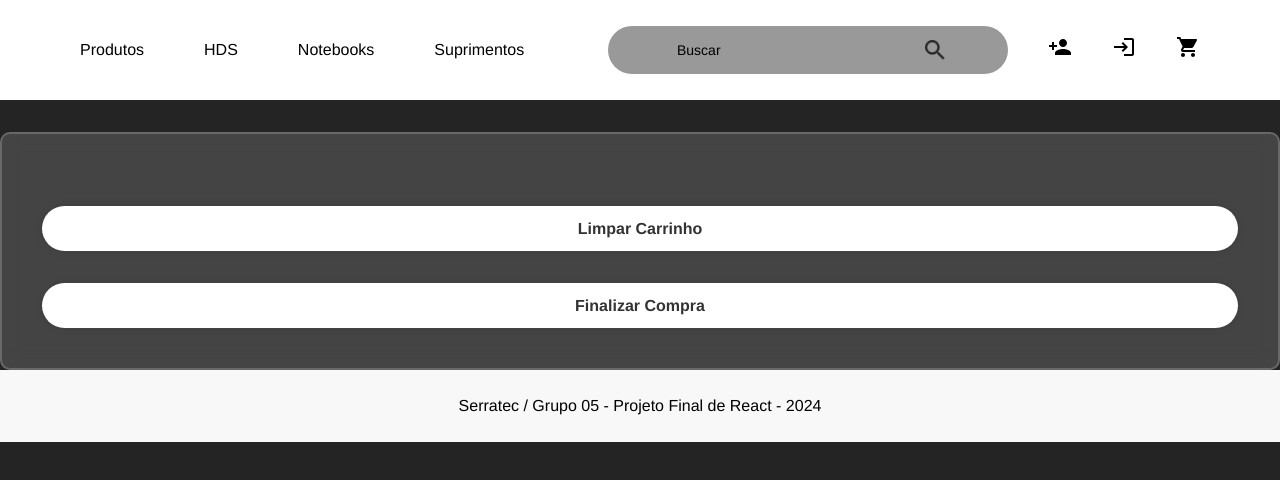
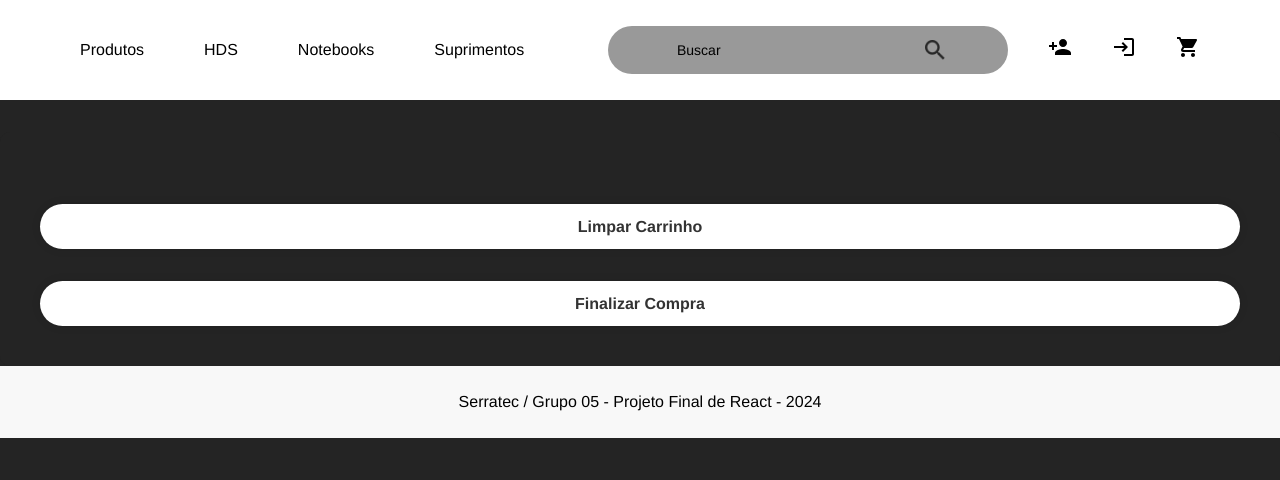
Before and after one commit to Grupo5-React/e-commerce-react, a React (Vite) app in the folder e-commerce/: page /carrinho in a window 1280 px wide. Shown: the top 480 px of the page. Built offline with nearby package versions, Linux system fonts and the light colour scheme.

Commit message:
ajuste realizado na padronização do CSS das paginas tirando o bbox do backgrund deixando cor solida

```diff
--- a/e-commerce/src/Pages/ProdutoCategoria.css
+++ b/e-commerce/src/Pages/ProdutoCategoria.css
@@ -1,5 +1,7 @@
 .container{
   margin: 0 auto;
+  border: 0;
+  background-color: #242424;
 }
 
 
```
